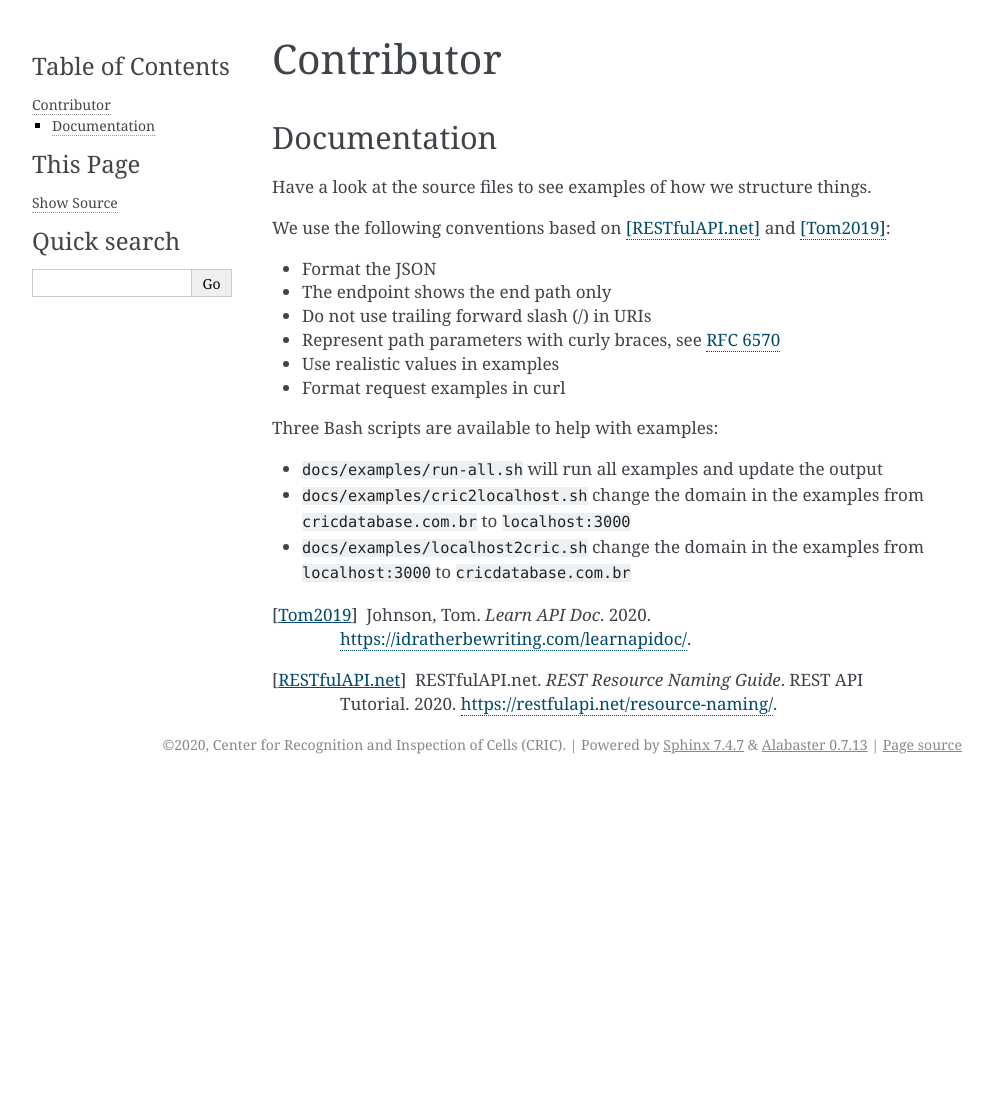
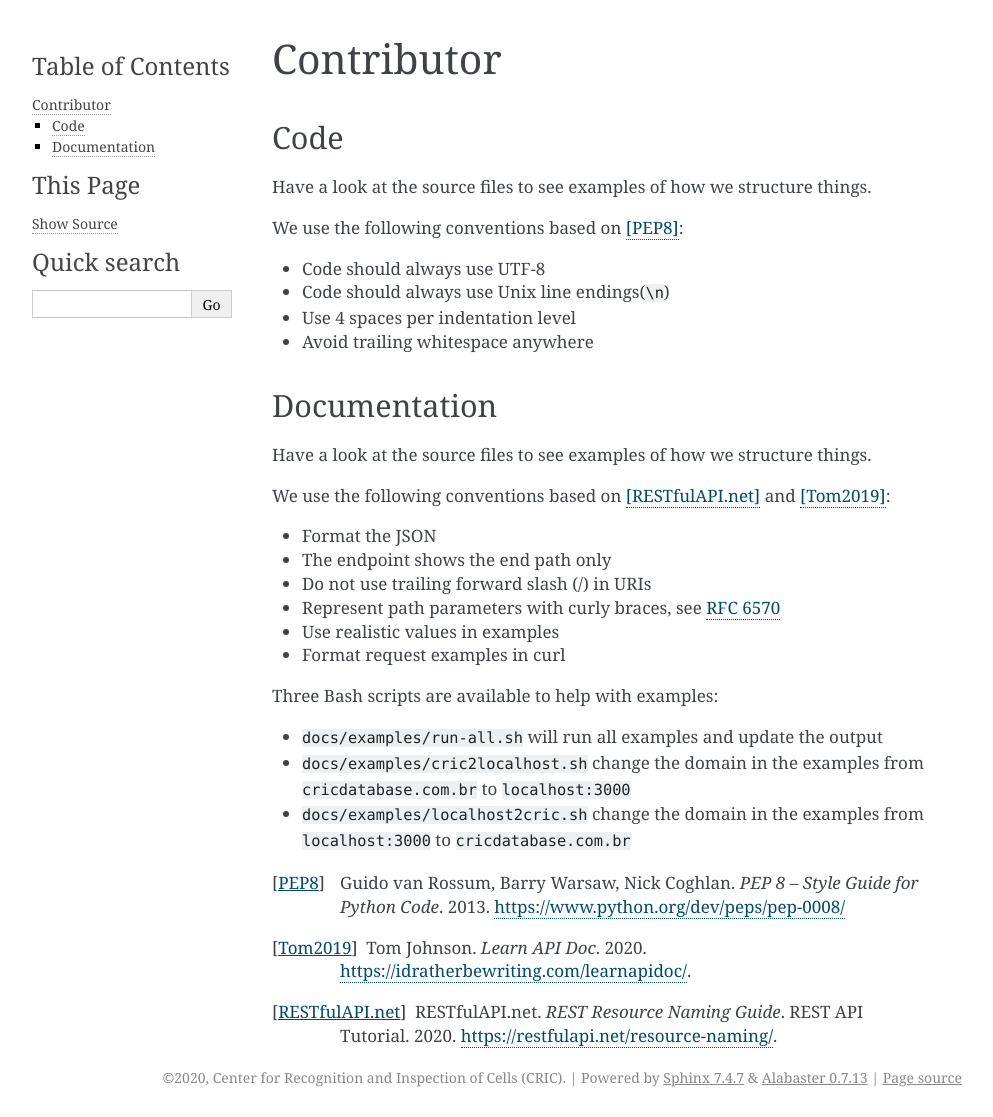
Before and after one commit to CRICDatabase/searchable-image-database, a Sphinx documentation site: the page built from docs/contributor.rst, in a window 1280 px wide. Shown: the whole page, without its empty margins (148-1141 px from the left). Built offline with Sphinx 7.4.7, drawn with Linux system fonts in a browser that asks for light colours; before the commit the page ends 900 px from its top, so only the background shows below that.

Commit message:
Add documentation for code contributors

```diff
--- a/docs/contributor.rst
+++ b/docs/contributor.rst
@@ -1,5 +1,18 @@
 Contributor
 ===========
+
+Code
+----
+
+Have a look at the source files
+to see examples of how we structure things.
+
+We use the following conventions based on [PEP8]_:
+
+- Code should always use UTF-8
+- Code should always use Unix line endings(``\n``)
+- Use 4 spaces per indentation level
+- Avoid trailing whitespace anywhere
 
 Documentation
 -------------
@@ -23,7 +36,9 @@ Three Bash scripts are available to help with examples:
 - ``docs/examples/localhost2cric.sh`` change the domain in the examples from ``localhost:3000`` to ``cricdatabase.com.br``
 
 ..
-    AuthorLastName, AuthorFirstName. *Title of Article or Individual Page*. Title of website, Name of publisher, Date of publication, URL or DOI.
+    AuthorFirstName AuthorLastName. *Title of Article or Individual Page*. Title of website, Name of publisher, Date of publication, URL or DOI.
 
-.. [Tom2019] Johnson, Tom. *Learn API Doc*. 2020. https://idratherbewriting.com/learnapidoc/.
+.. [PEP8] Guido van Rossum, Barry Warsaw, Nick Coghlan. *PEP 8 -- Style Guide
+          for Python Code*. 2013. https://www.python.org/dev/peps/pep-0008/
+.. [Tom2019] Tom Johnson. *Learn API Doc*. 2020. https://idratherbewriting.com/learnapidoc/.
 .. [RESTfulAPI.net] RESTfulAPI.net. *REST Resource Naming Guide*. REST API Tutorial. 2020. https://restfulapi.net/resource-naming/.
```
Also changed, not shown: docs/index.rst (+4 -4 lines).
